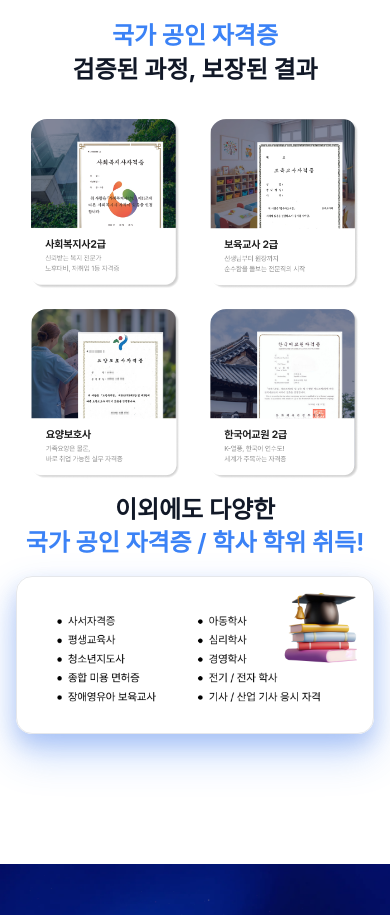
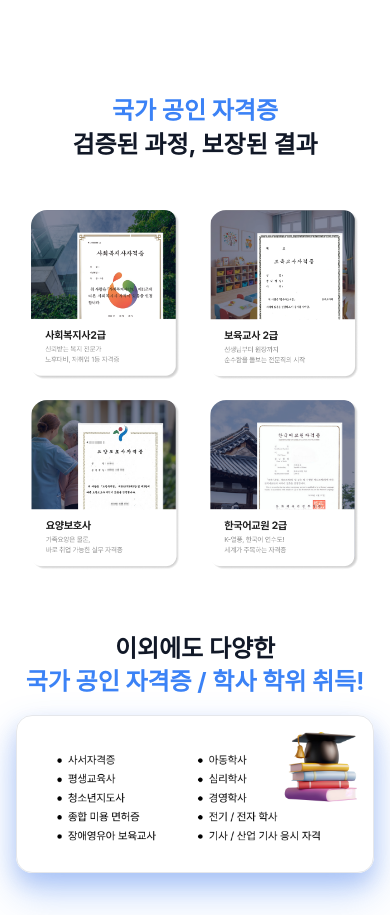
Before and after one commit to bp4sp4/korhrd_landing, a Next.js app: page / in a window 390 px wide. Shown: the part 1668-2583 px from the top of the page. Built offline with nearby package versions, Linux system fonts and the light colour scheme; no server answers.

Commit message:
update margin

```diff
--- a/src/app/page.module.css
+++ b/src/app/page.module.css
@@ -259,7 +259,7 @@
     justify-content: center;
     gap: 2rem;
     max-width: 1400px;
-    margin: 2rem auto 0;
+    margin: 3rem auto;
 }
 
 .quaCard {
@@ -394,7 +394,7 @@
         background-position: center;
         background-repeat: no-repeat;
         width: 100%;
-        height: 375px;
+        height: 450px;
         display: flex;
         align-items: center;
         justify-content: center;
```
